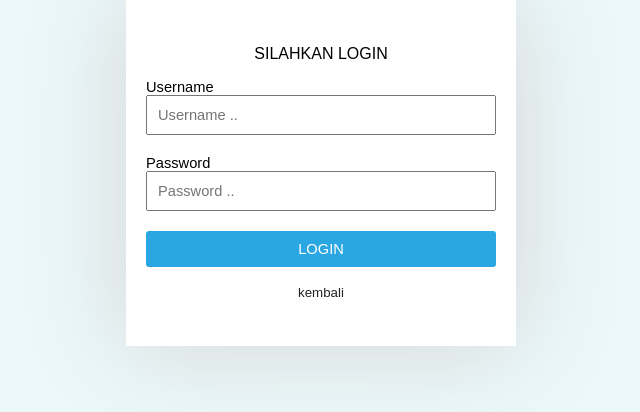
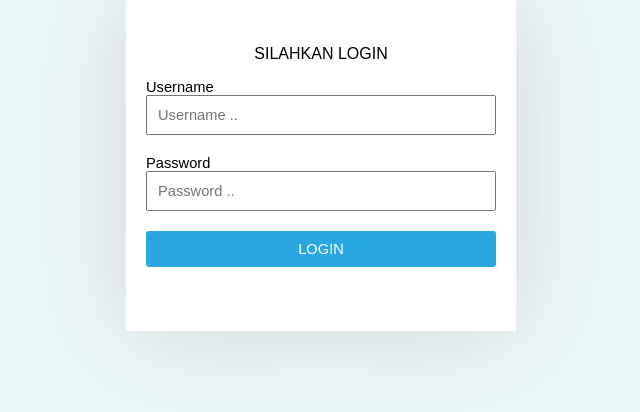
Before and after one commit to m857/Project_ThirtyOne, a PHP site: page / in a window 1280 px wide. Shown: the part 126-538 px from the top of the page, without its empty margins (319-959 px from the left). Run offline with PHP 8.4, Linux system fonts and the light colour scheme.

Commit message:
Ngapus watermark

```diff
--- a/kasir31/index.php
+++ b/kasir31/index.php
@@ -29,9 +29,6 @@
 
 			<br/>
 			<br/>
-			<center>
-				<a class="link" href="https://www.malasngoding.com">kembali</a>
-			</center>
 		</form>
 
 	</div>
```
